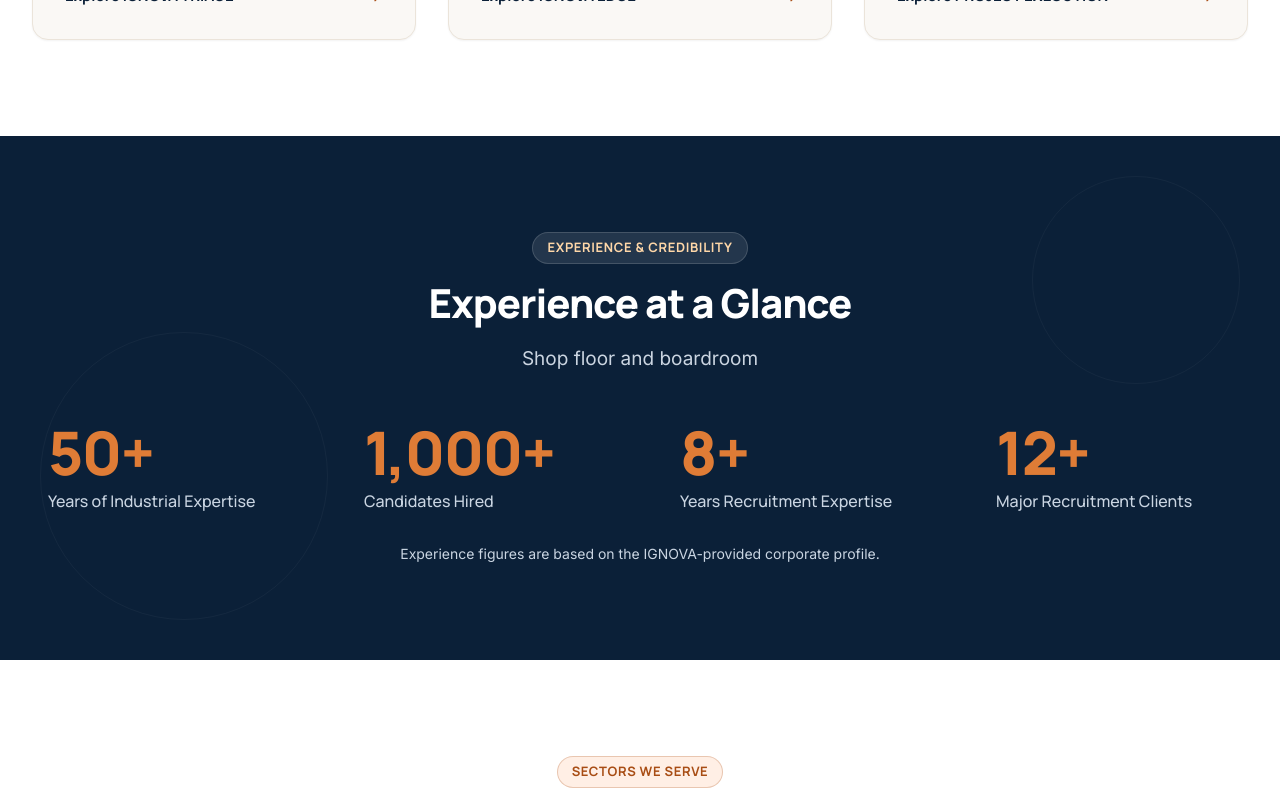
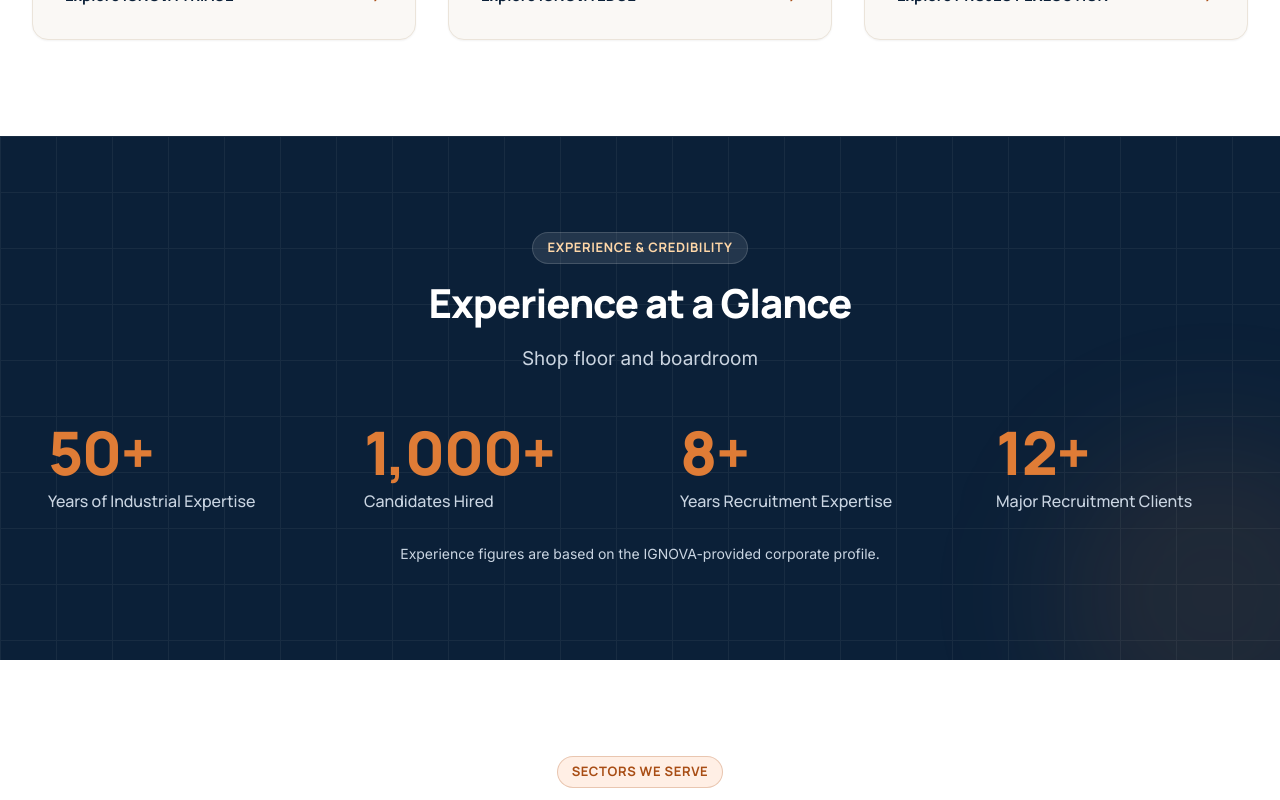
Before and after one commit to ayushprakash1010-jpg/Ignova, a Next.js app: page /about in a window 1280 px wide. Shown: the part 1340-2140 px from the top of the page. Built offline with nearby package versions, Linux system fonts and the light colour scheme; a web font is replaced by a local one.

Commit message:
style(about): add subtle architectural grid to Experience at a Glance band

```diff
--- a/src/app/about/page.tsx
+++ b/src/app/about/page.tsx
@@ -66,23 +66,34 @@ const capabilityPillars = [
   },
 ];
 
+/** Renders the subtle architectural blueprint grid and ambient glow overlay for About sections. */
+function BlueprintOverlay({ variant = "cream" }: { variant?: "cream" | "navy" }) {
+  const isNavy = variant === "navy";
+  const lineColor = isNavy ? "#FFFFFF" : "#0F2B4C";
+  return (
+    <div aria-hidden="true" className="absolute inset-0 overflow-hidden pointer-events-none">
+      <div
+        className={isNavy ? "absolute inset-0 opacity-[0.05]" : "absolute inset-0 opacity-[0.03]"}
+        style={{
+          backgroundImage: `linear-gradient(${lineColor} 1px, transparent 1px), linear-gradient(90deg, ${lineColor} 1px, transparent 1px)`,
+          backgroundSize: isNavy ? "56px 56px" : "60px 60px",
+        }}
+      />
+      {isNavy ? (
+        <div className="absolute -bottom-24 -right-24 w-80 h-80 rounded-full bg-[#DF7C36]/10 blur-3xl" />
+      ) : (
+        <div className="absolute -top-24 left-1/2 -translate-x-1/2 w-[560px] h-[320px] rounded-full bg-orange/[0.04] blur-[90px]" />
+      )}
+    </div>
+  );
+}
+
 export default function AboutPage() {
   return (
     <>
       {/* ============ HERO SECTION ============ */}
       <section className="relative bg-cream border-b border-[#E8E2D5] overflow-hidden">
-        {/* Subtle blueprint grid & warm glow */}
-        <div className="absolute inset-0 overflow-hidden pointer-events-none">
-          <div
-            className="absolute inset-0 opacity-[0.03]"
-            style={{
-              backgroundImage:
-                "linear-gradient(#0F2B4C 1px, transparent 1px), linear-gradient(90deg, #0F2B4C 1px, transparent 1px)",
-              backgroundSize: "60px 60px",
-            }}
-          />
-          <div className="absolute -top-24 left-1/2 -translate-x-1/2 w-[560px] h-[320px] rounded-full bg-orange/[0.04] blur-[90px]" />
-        </div>
+        <BlueprintOverlay variant="cream" />
 
         <div className="relative max-w-7xl mx-auto px-4 sm:px-6 lg:px-8 pt-28 pb-16 md:pt-36 md:pb-24">
           <div className="max-w-4xl mx-auto text-center">
@@ -190,10 +201,7 @@ export default function AboutPage() {
 
       {/* ============ CREDIBILITY STATS ============ */}
       <section className="py-16 md:py-24 bg-navy relative overflow-hidden">
-        <div className="absolute inset-0 pointer-events-none">
-          <div className="absolute top-10 right-10 w-52 h-52 border border-white/[0.04] rounded-full" />
-          <div className="absolute bottom-10 left-10 w-72 h-72 border border-white/[0.04] rounded-full" />
-        </div>
+        <BlueprintOverlay variant="navy" />
 
         <div className="max-w-7xl mx-auto px-4 sm:px-6 lg:px-8 relative">
           <SectionHeading
```
